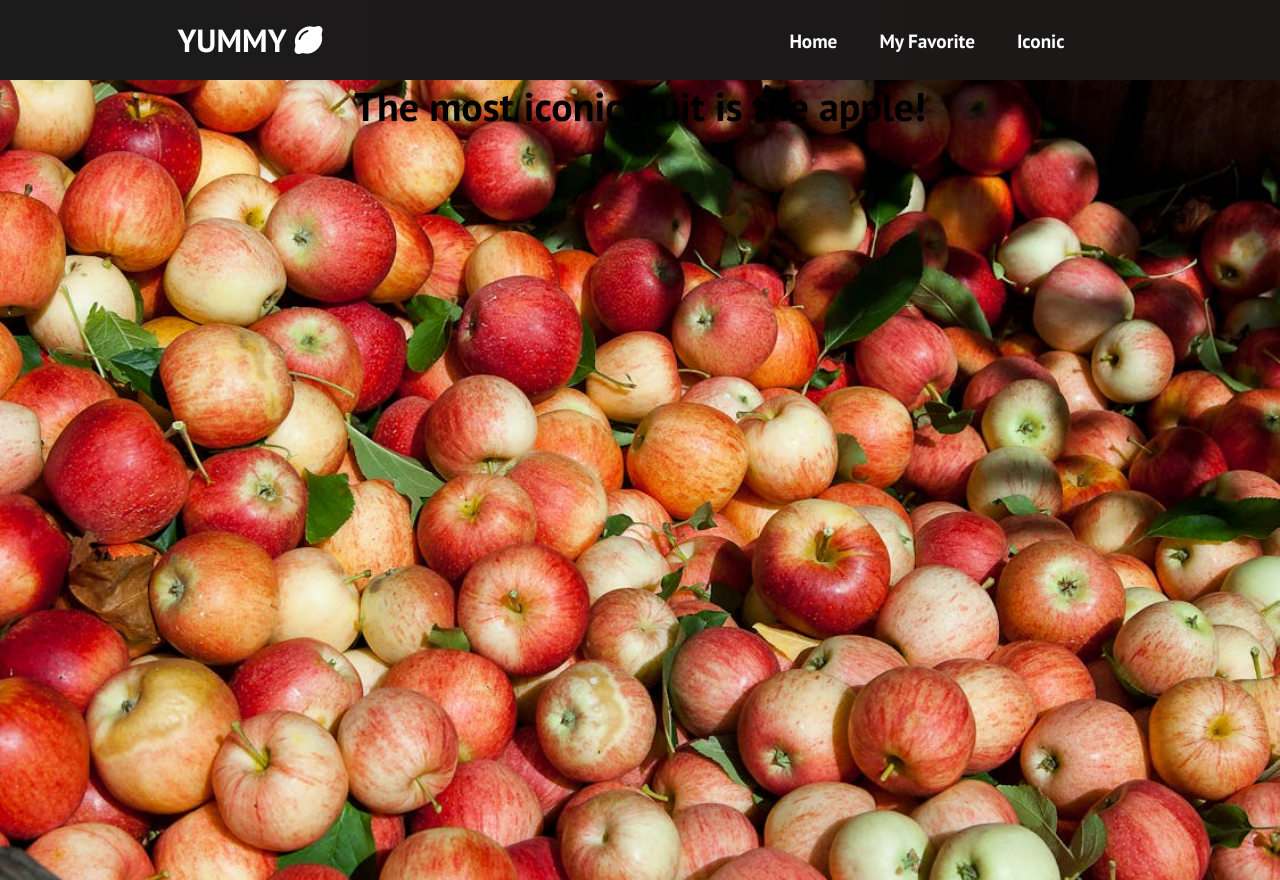
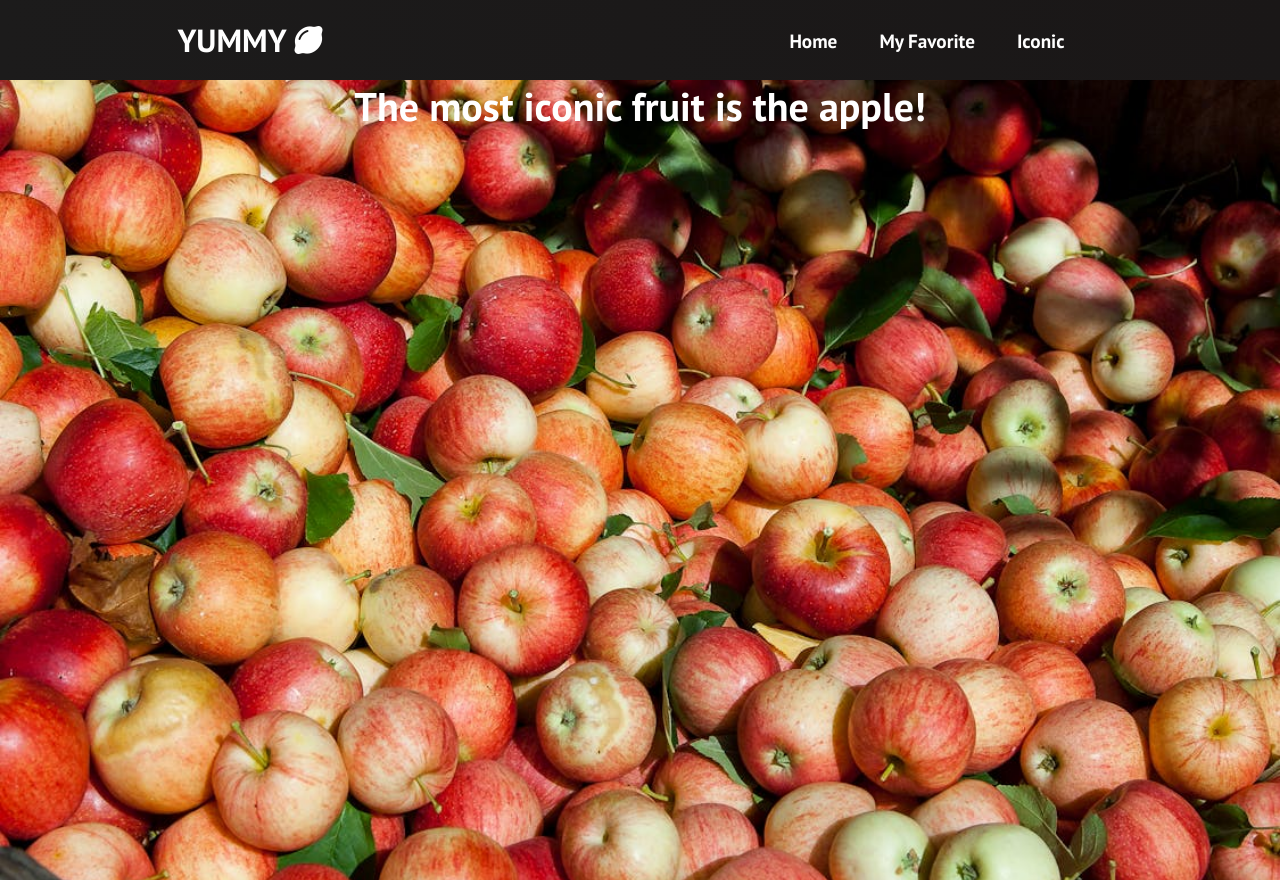
Before and after one commit to vblackburn0305/vblackburn, a React (Create React App) app: page /iconic in a window 1280 px wide. Built offline with nearby package versions, Linux system fonts and the light colour scheme.

Commit message:
Changed the header text color in Iconic to white and updated the paths that yummy and home point to

```diff
--- a/src/components/Navbar.js
+++ b/src/components/Navbar.js
@@ -28,7 +28,7 @@ function Navbar() {
     <>
       <nav className="navbar">
         <div className="navbar-container">
-          <Link to="/" className="navbar-logo" onClick={closeMobileMenu} style={{ display: 'flex', alignItems: 'center' }}>
+          <Link to="/vblackburn" className="navbar-logo" onClick={closeMobileMenu} style={{ display: 'flex', alignItems: 'center' }}>
             <span>YUMMY</span>
             <i className="fa-solid fa-lemon" style={{ marginLeft: '8px' }}></i>
           </Link>
@@ -37,7 +37,7 @@ function Navbar() {
           </div>
           <ul className={click ? 'nav-menu active' : 'nav-menu'}>
             <li className="nav-item">
-              <Link to="/" className="nav-links" onClick={closeMobileMenu}>
+              <Link to="/vblackburn" className="nav-links" onClick={closeMobileMenu}>
                 Home
               </Link>
             </li>
--- a/src/components/pages/Iconic.css
+++ b/src/components/pages/Iconic.css
@@ -6,3 +6,6 @@
     background-position: center;
     color: white;
   }
+  .iconic-container h1 {
+    color: white;
+}
```
